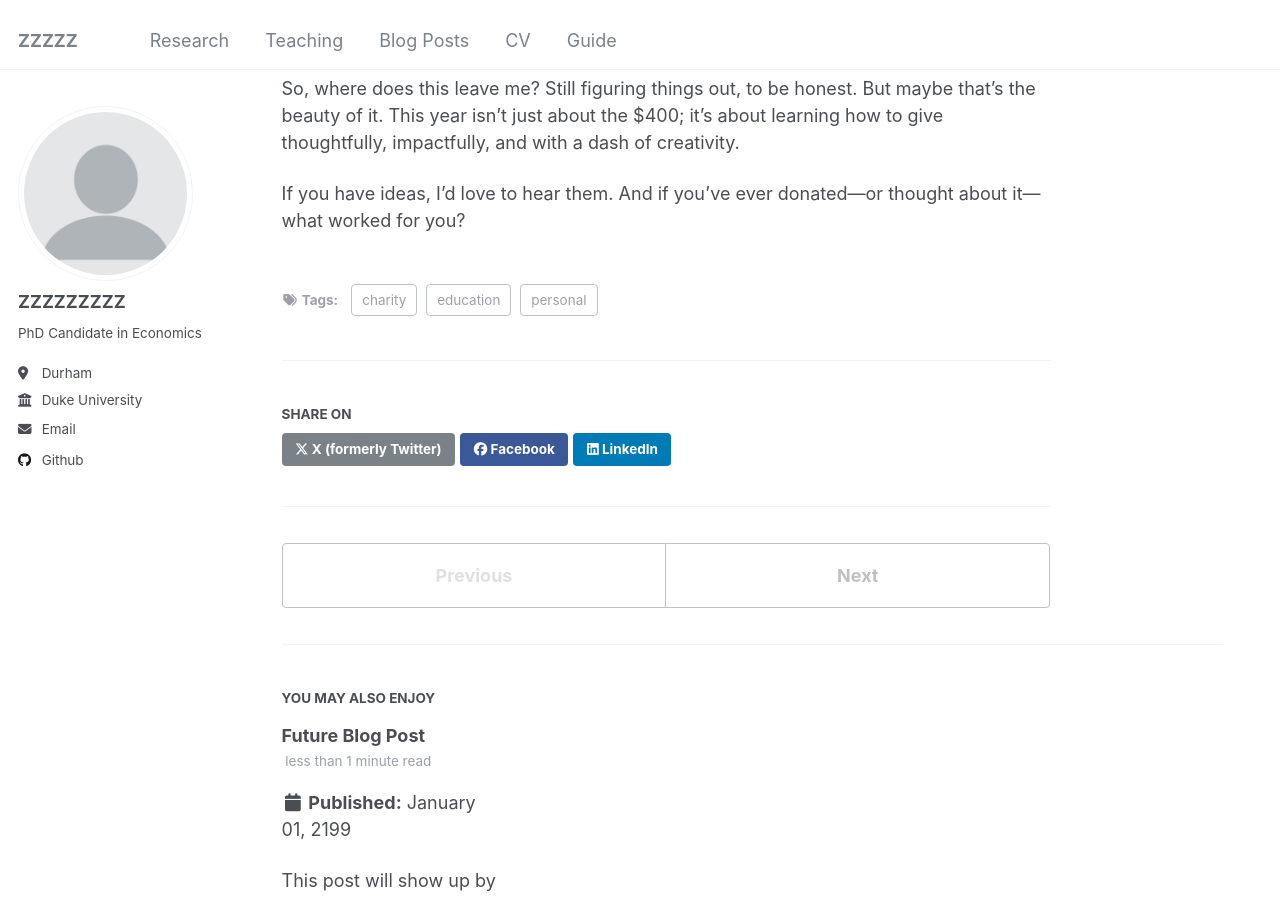
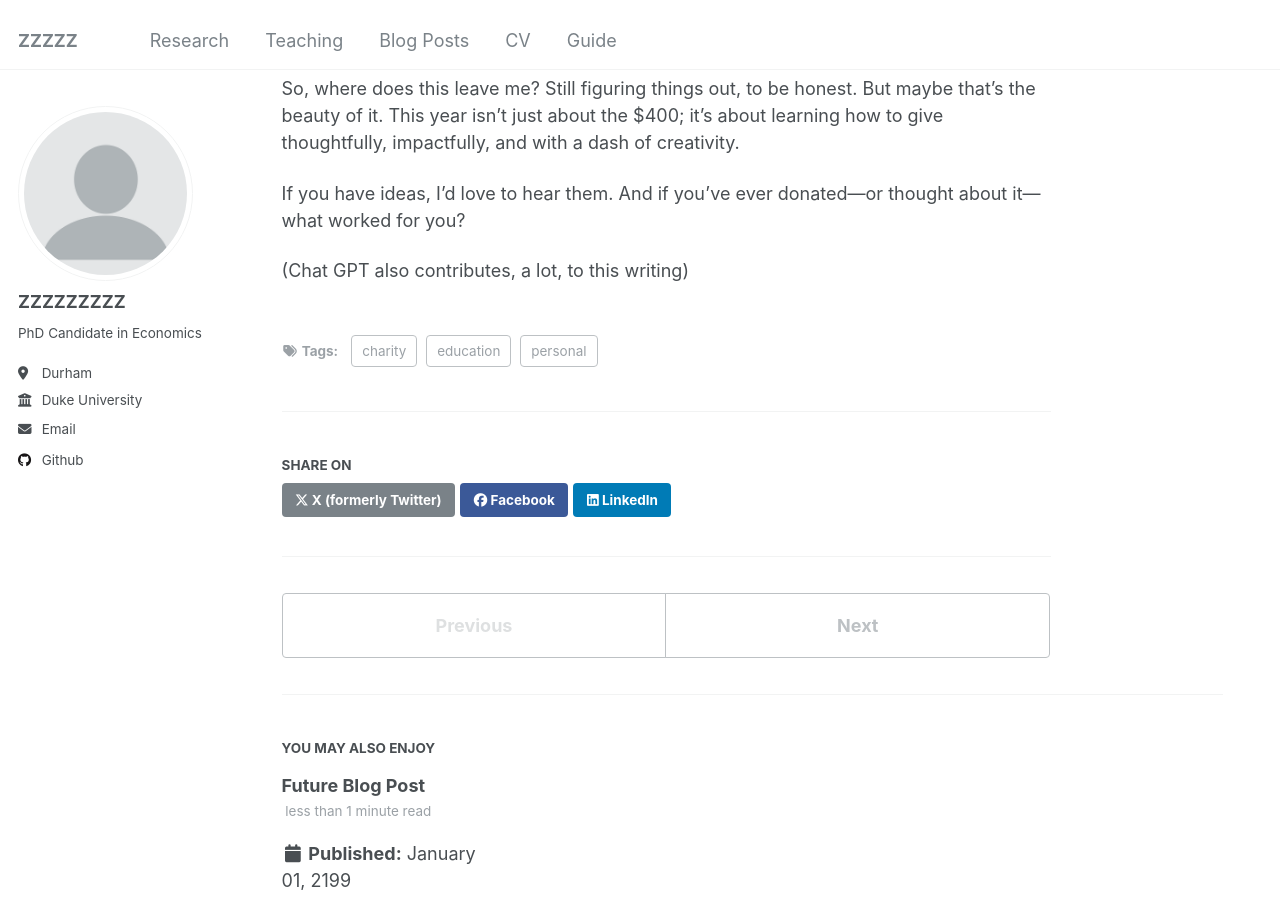
Before and after one commit to henrymzc/henrymzc.github.io, a Jekyll site: the page built from _posts/2025-01-02-blog-post-1.md, in a window 1280 px wide and 900 px high, scrolled down 1713 px. Built offline with Jekyll 4.4.1, drawn with Linux system fonts in a browser that asks for light colours; some of the changed text lies outside the part shown.

Commit message:
Update 2025-01-02-blog-post-1.md

```diff
--- a/_posts/2025-01-02-blog-post-1.md
+++ b/_posts/2025-01-02-blog-post-1.md
@@ -52,3 +52,6 @@ A Work in Progress
 So, where does this leave me? Still figuring things out, to be honest. But maybe that’s the beauty of it. This year isn’t just about the $400; it’s about learning how to give thoughtfully, impactfully, and with a dash of creativity.
 
 If you have ideas, I’d love to hear them. And if you’ve ever donated—or thought about it—what worked for you?
+
+
+(Chat GPT also contributes, a lot, to this writing)
```
